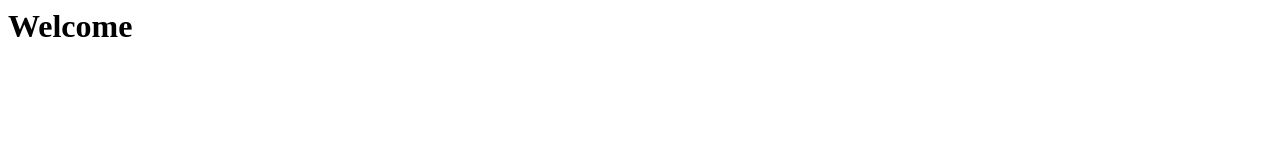
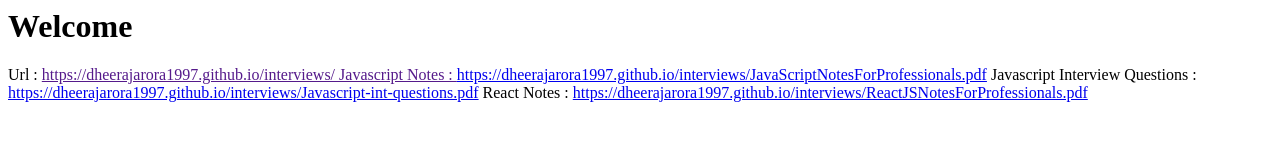
Before and after one commit to dheerajarora1997/interviews, a plain HTML site: page index.html in a window 1280 px wide. Drawn offline with Linux system fonts and the light colour scheme.

Commit message:
Update index.html

```diff
--- a/index.html
+++ b/index.html
@@ -1 +1,5 @@
 <h1>Welcome</h1>
+Url : <a href="">https://dheerajarora1997.github.io/interviews/
+Javascript Notes : <a target="_blank" href="https://dheerajarora1997.github.io/interviews/JavaScriptNotesForProfessionals.pdf">https://dheerajarora1997.github.io/interviews/JavaScriptNotesForProfessionals.pdf</a>
+Javascript Interview Questions : <a target="_blank" href="https://dheerajarora1997.github.io/interviews/Javascript-int-questions.pdf">https://dheerajarora1997.github.io/interviews/Javascript-int-questions.pdf</a>
+React Notes : <a target="_blank" href="https://dheerajarora1997.github.io/interviews/ReactJSNotesForProfessionals.pdf">https://dheerajarora1997.github.io/interviews/ReactJSNotesForProfessionals.pdf</a>
```
